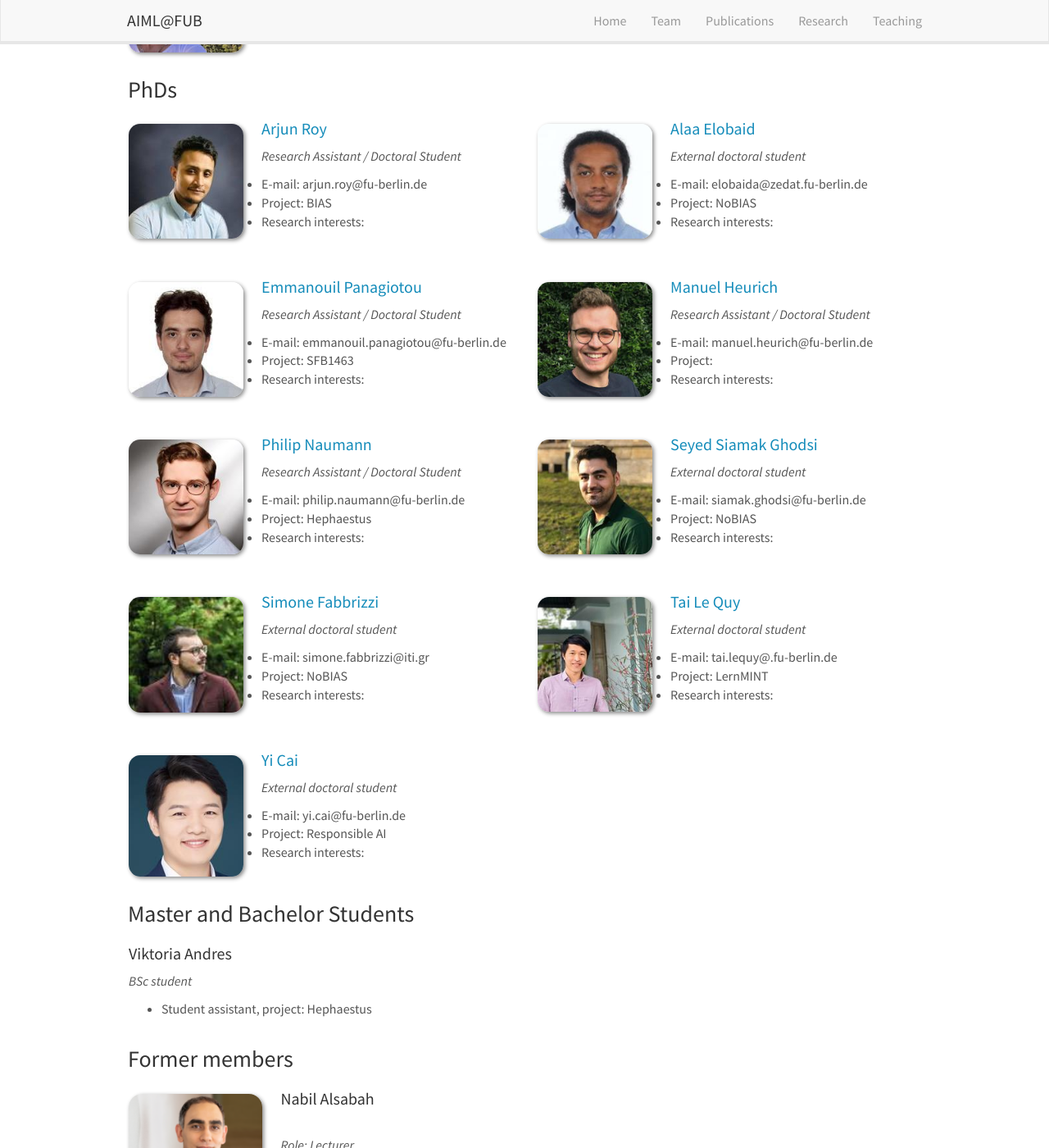
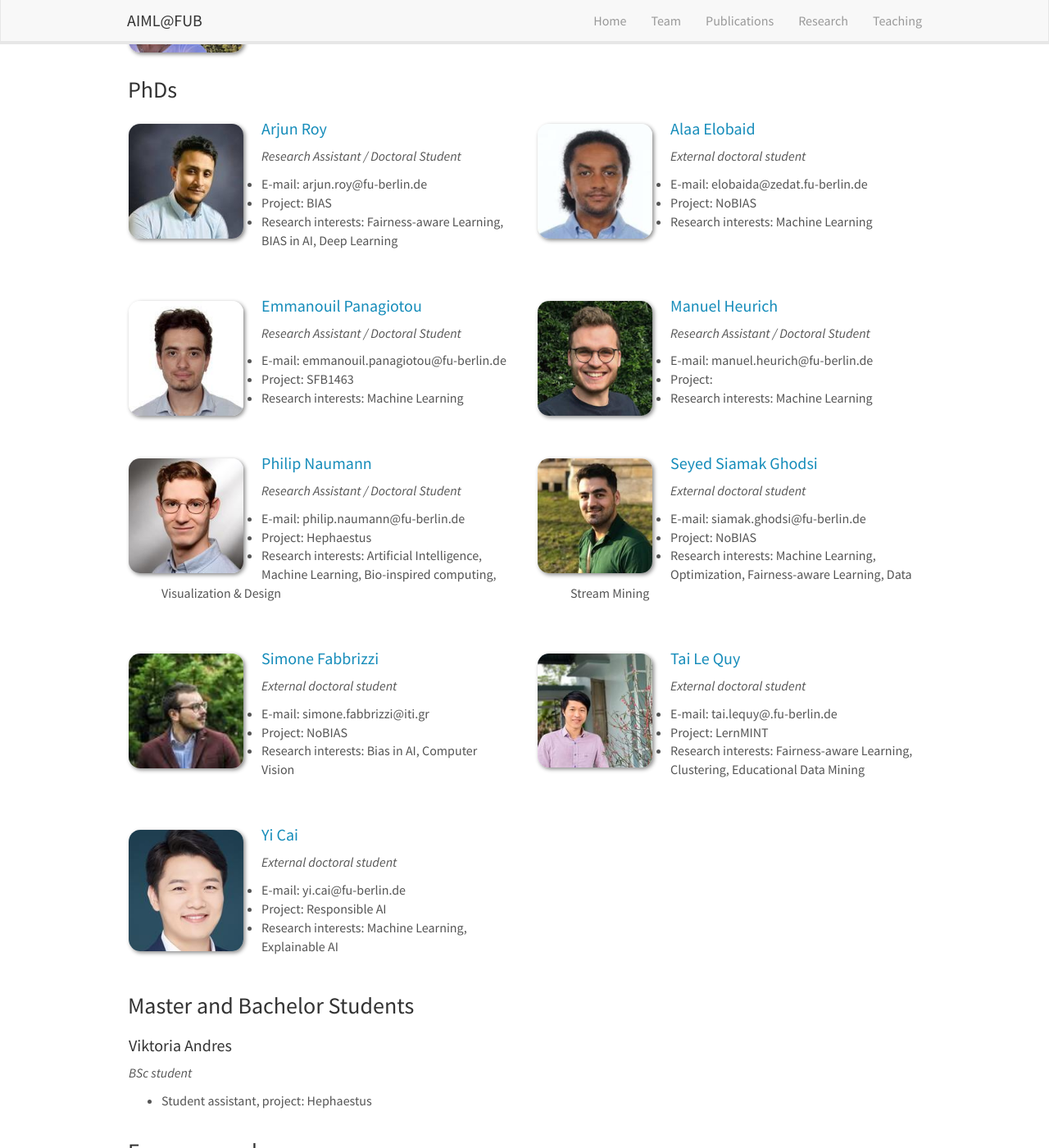
Before and after one commit to AIML-research/AIML-research.github.io, a Jekyll site: the page built from _pages/team.md, in a window 1280 px wide and 1400 px high, scrolled down 490 px. Shown: the whole window at 82% size. Built offline with Jekyll 4.4.1, drawn with Linux system fonts in a browser that asks for light colours; nearby versions of some CDN libraries.

Commit message:
Update phds.yml

```diff
--- a/_data/phds.yml
+++ b/_data/phds.yml
@@ -5,7 +5,7 @@
   number_educ: 0
   project: BIAS
   website:
-  interest:
+  interest: Fairness-aware Learning, BIAS in AI, Deep Learning
 
 - name: Alaa Elobaid
   photo: Alaa.jpg
@@ -14,7 +14,7 @@
   number_educ: 0
   project: NoBIAS
   website:
-  interest:
+  interest: Machine Learning
 
 - name: Emmanouil Panagiotou
   photo: Emmanouil.jpg
@@ -23,7 +23,7 @@
   number_educ: 0
   project: SFB1463
   website:
-  interest:
+  interest: Machine Learning
 
 - name: Manuel Heurich
   photo: Manuel.jpg
@@ -31,7 +31,7 @@
   email: manuel.heurich@fu-berlin.de
   number_educ: 0
   website:
-  interest:
+  interest: Machine Learning
 
 - name: Philip Naumann
   photo: Philip.jpg
@@ -40,7 +40,7 @@
   number_educ: 0
   project: Hephaestus
   website: "https://www.philipnaumann.com/"
-  interest:
+  interest: Artificial Intelligence, Machine Learning, Bio-inspired computing, Visualization & Design
 
 - name: Seyed Siamak Ghodsi
   photo: Siamak.jpg
@@ -49,7 +49,7 @@
   number_educ: 0
   project: NoBIAS
   website:
-  interest:
+  interest: Machine Learning, Optimization, Fairness-aware Learning, Data Stream Mining
 
 - name: Simone Fabbrizzi
   photo: Simone.jpg
@@ -58,7 +58,7 @@
   number_educ: 0
   project: NoBIAS
   website:
-  interest:
+  interest: Bias in AI, Computer Vision
 
 - name: Tai Le Quy
   photo: Tai.jpg
@@ -67,7 +67,7 @@
   number_educ: 0
   project: LernMINT
   website: "https://tailequy.github.io/"
-  interest:
+  interest: Fairness-aware Learning, Clustering, Educational Data Mining
 
 - name: Yi Cai
   photo: Yi.jpg
@@ -76,4 +76,4 @@
   number_educ: 0
   project: Responsible AI
   website:
-  interest:
+  interest: Machine Learning, Explainable AI
```
